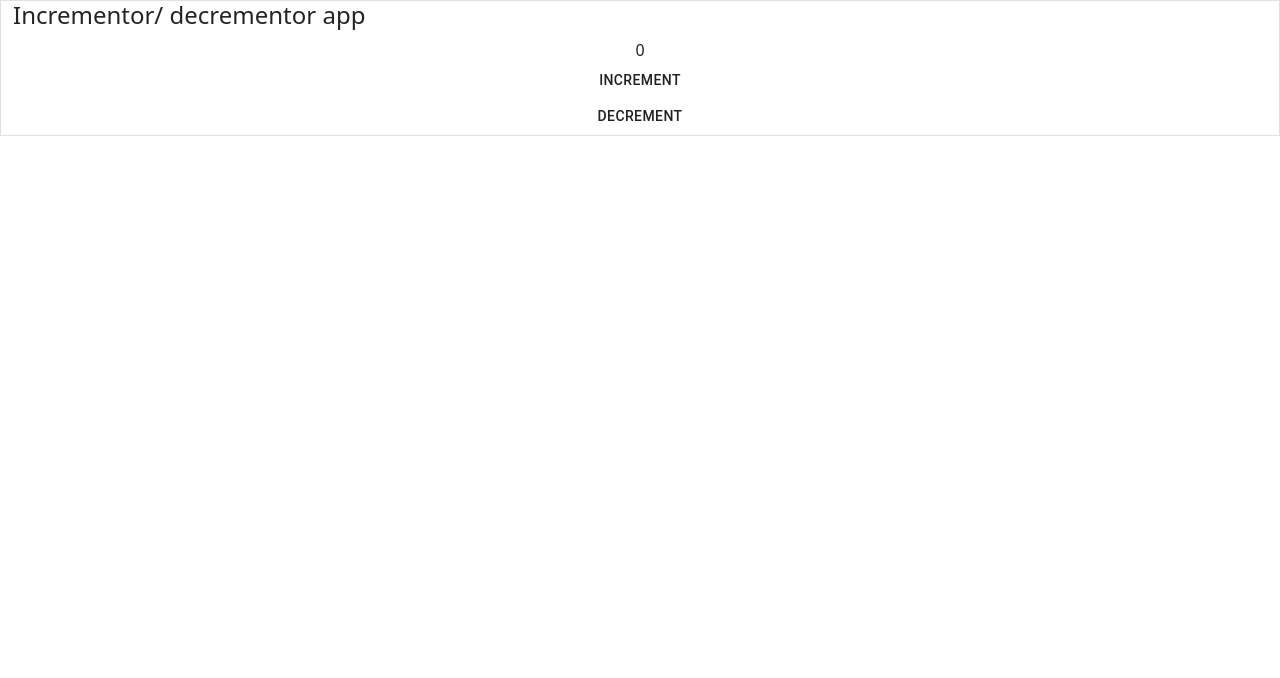
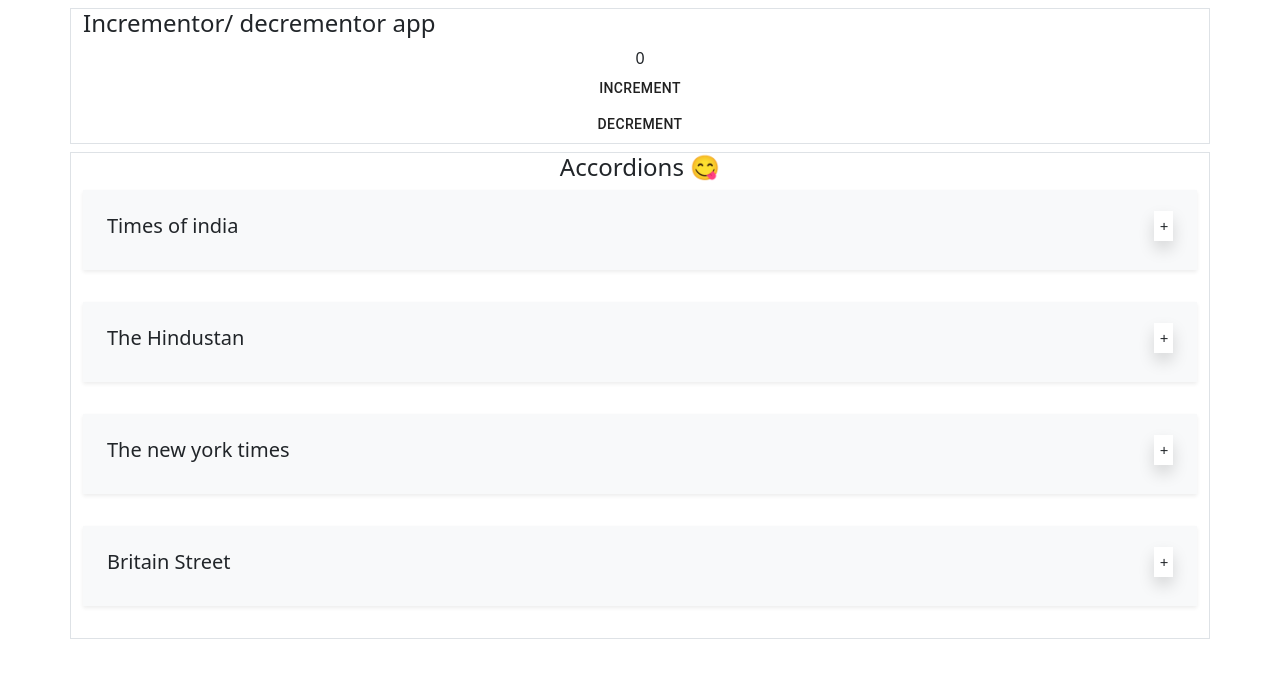
Before and after one commit to Kumarabh/react-learn-1, a React (Create React App) app: page / in a window 1280 px wide. Shown: the top 678 px of the page. Built offline with nearby package versions, Linux system fonts and the light colour scheme.

Commit message:
feat: accordion feature added

```diff
--- a/src/components/App.jsx
+++ b/src/components/App.jsx
@@ -1,9 +1,13 @@
 import React from 'react';
-import IncrementorDecrementor from './IncrementorDecrementor';
+import Accordion from './accordion/accordions';
+import IncrementorDecrementor from './incrementDecrement/IncrementorDecrementor';
 
 function App() {
     return(
+     <>
      <IncrementorDecrementor />
+     <Accordion />
+     </>
     )
 
 }
--- /dev/null
+++ b/src/components/accordion/accordion.jsx
@@ -0,0 +1,25 @@
+import React, { useState } from 'react';
+
+function Accordion (props) {
+
+    const [show, setShow] = useState(false);
+    return (
+        <>
+            <div className="container-fluid d-flex p-4 shadow-sm bg-light">
+
+                <div className="w-75">
+                    <h5>{props.header}</h5>
+                </div>
+                <div className="w-25 text-end">
+                    <i className='shadow bg-white' style={{ fontSize: '15px', padding: '5px' }} onClick={() => { setShow(!show) }}>{show ? '-' : '+'}</i>
+                </div>
+
+            </div>
+            <div className="container-fluid p-2 ease-in-out">
+                <p>{show && props.description}</p>
+            </div>
+        </>
+    )
+}
+
+export default Accordion
--- /dev/null
+++ b/src/components/accordion/accordions.jsx
@@ -0,0 +1,27 @@
+import React from 'react';
+import accordionData from '../../data/accordionData';
+import Accordion from './accordion';
+
+function Accordions () {
+
+    return (
+        <>
+        <div className="container border mt-2">
+            <h4 className='text-center'>Accordions 😋</h4>
+
+            {
+                accordionData.map((element) => {
+                    const {id, header, description} = element;
+                    return (
+                            <Accordion key = {id} {...element} />
+                    )
+                })
+            }
+
+        </div>
+        </>
+    )
+
+}
+
+export default Accordions;
--- a/src/components/IncrementorDecrementor.jsx
+++ b/src/components/incrementDecrement/IncrementorDecrementor.jsx
@@ -10,7 +10,7 @@ function IncrementorDecrementor() {
 
     return(
         <>
-        <div className="container-fluid border">
+        <div className="container mt-2 border">
             <h4 className="text-left">Incrementor/ decrementor app</h4>
             <div className="d-flex flex-column align-items-center mx-auto w-25">
             <span className='text-md'>{state}</span>
--- /dev/null
+++ b/src/data/accordionData.jsx
@@ -0,0 +1,24 @@
+const accordionData = [
+    {
+        id: '1',
+        header: 'Times of india',
+        description: 'Lorem ipsum dolor sit amet consectetur adipisicing elit. Itaque reprehenderit, temporibus, quaerat illo quo, maxime nisi veritatis optio obcaecati totam vel dolorem iusto eos unde? Maxime quos nulla quasi laborum'
+    },
+    {
+        id: '2',
+        header: 'The Hindustan',
+        description: 'Lorem ipsum dolor sit amet consectetur adipisicing elit. Itaque reprehenderit, temporibus, quaerat illo quo, maxime nisi veritatis optio obcaecati totam vel dolorem iusto eos unde? Maxime quos nulla quasi laborum'
+    },
+    {
+        id: '3',
+        header: 'The new york times',
+        description: 'Lorem ipsum dolor sit amet consectetur adipisicing elit. Itaque reprehenderit, temporibus, quaerat illo quo, maxime nisi veritatis optio obcaecati totam vel dolorem iusto eos unde? Maxime quos nulla quasi laborum'
+    },
+    {
+        id: '4',
+        header: 'Britain Street',
+        description: 'Lorem ipsum dolor sit amet consectetur adipisicing elit. Itaque reprehenderit, temporibus, quaerat illo quo, maxime nisi veritatis optio obcaecati totam vel dolorem iusto eos unde? Maxime quos nulla quasi laborum'
+    }
+]
+
+export default accordionData;
```
